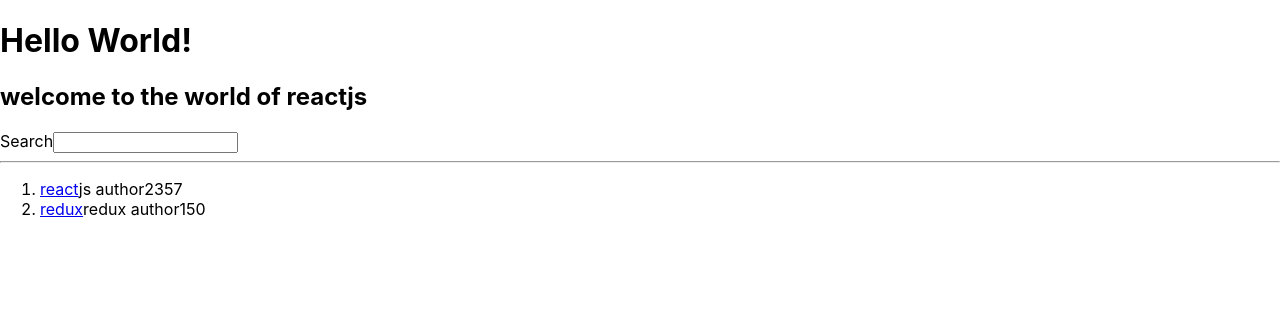
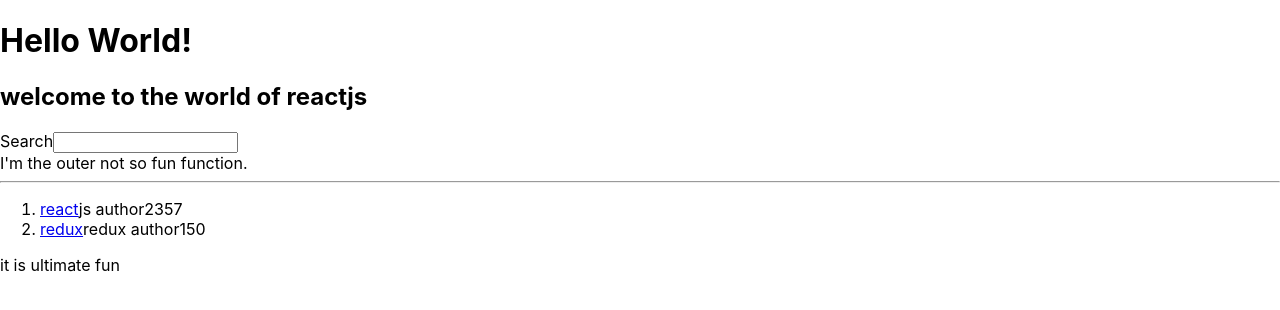
Before and after one commit to prajjwalrodgermassey/hacker-stories, a React (Create React App) app: page / in a window 1280 px wide. Shown: the top 310 px of the page. Built offline with nearby package versions, Linux system fonts and the light colour scheme.

Commit message:
creating a function container and using it

```diff
--- a/src/App.js
+++ b/src/App.js
@@ -1,6 +1,7 @@
 import logo from './logo.svg';
 import './App.css';
 
+var greeting = "how are you?"
 const title = "react";
 function setTitle(title)
 {
@@ -32,10 +33,11 @@ function App() {
       <h2>welcome to the world of {setTitle("reactjs")}</h2>
       <label htmlFor = "search ">Search</label>
       <input type = "text" id = "search" />
+      <div>{outernotsofun()}</div>
       <hr/>
 
       <List/>
-
+       <Fun />
     </div>
   );
 }
@@ -64,6 +66,24 @@ function List ()
 
 }
 
+function Fun(){
+
+  <div>
+    {
+      function Notsofun(){
+      Notsofun();
+      return "not so fun";
+      }
+    }
+  </div>
+
+  return (<div>{"it is ultimate fun"}</div>)
+}
+
+function outernotsofun()
+{
+  return "I'm the outer not so fun function."
+}
 
 
 export default App;
```
